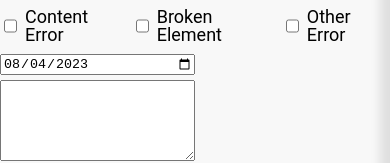
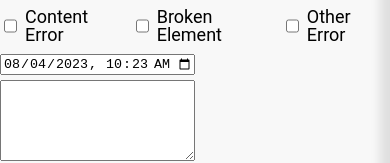
Before and after one commit to spikeflcl/frs-school-workshop-vue, a Vue app: page / in a window 390 px wide. Both pictures are taken after a click on the button "Pokaż formularz". Shown: the part 644-807 px from the top of the page. Built offline with nearby package versions, Linux system fonts and the light colour scheme.

Commit message:
fix: add proper date format in form

```diff
--- a/src/App.vue
+++ b/src/App.vue
@@ -53,7 +53,6 @@ watch(mobile, () => {
 watch(desktop, () => {
   if (!desktop.value) adVisbility.value = 'hidden';
 })
-
 </script>
 
 <template>
--- a/src/components/BurgerButton.vue
+++ b/src/components/BurgerButton.vue
@@ -71,5 +71,4 @@
       }
     }
   }
-
 </style>
--- a/src/components/HeaderButton.vue
+++ b/src/components/HeaderButton.vue
@@ -3,11 +3,9 @@
 </template>
 
 <script setup>
-
   defineProps({
     number: Number
   })
-
 </script>
 
 <style lang="scss" scoped>
@@ -27,5 +25,4 @@
       margin-right: 10px;
     }
   }
-
 </style>
--- a/src/components/HeaderText.vue
+++ b/src/components/HeaderText.vue
@@ -27,5 +27,4 @@
       padding-top: 15px;
     }
   }
-
 </style>
--- a/src/components/InputMenu.vue
+++ b/src/components/InputMenu.vue
@@ -1,7 +1,8 @@
 <script setup>
 import { ref, toRaw } from 'vue';
+import { useNow, useDateFormat } from '@vueuse/core'
 
-const formDate = ref(new Date().toISOString().slice(0, 10));
+const formDate = ref(useDateFormat(useNow(), 'YYYY-MM-DDTHH:mm'))
 const formChecked = ref([]);
 const formEmail = ref('');
 const formName = ref('');
@@ -15,12 +16,11 @@ const sendForm = () => {
     checkedErrors: toRaw(formChecked.value),
     reportContent: formText.value
   };
-
+  console.log(formDate.value)
   return form;
 }
 
 const emit = defineEmits(['filledForm'])
-
 </script>
 
 <template>
@@ -29,11 +29,11 @@ const emit = defineEmits(['filledForm'])
       <div class="input-container m-y-10">
         <label class="label">
           E-mail
-          <input class="text-input" type="email" v-model="formEmail" required>
+          <input class="text-input" type="email" name="email" v-model="formEmail" required>
         </label>
-        <label class="label" for="name">
+        <label class="label">
           Name
-          <input class="text-input" type="text" pattern="^[A-Z].*" title="Must start with a capital letter." v-model="formName" required>
+          <input class="text-input" type="text" name="name" pattern="^[A-Z].*" title="Must start with a capital letter." v-model="formName" required>
         </label>
       </div>
       <p>{{  }}</p>
@@ -46,8 +46,8 @@ const emit = defineEmits(['filledForm'])
         <label class="label" for="other_error">Other Error</label>
       </fieldset>
       <div class="input-container">
-        <input class="text-input" type="date" v-model="formDate">
-        <textarea class="text-input" rows="5" v-model="formText" maxlength="150"></textarea>
+        <input class="text-input" type="datetime-local" v-model="formDate">
+        <textarea class="text-input" rows="5" name="text" v-model="formText" maxlength="150"></textarea>
         <button class="input-button" type="submit" @click="$emit('filledForm', sendForm())">Wyślij formularz</button>
         <button class="input-button" type="reset">Wyczyść formularz</button>
       </div>
--- a/src/components/MainImage.vue
+++ b/src/components/MainImage.vue
@@ -17,5 +17,4 @@
       margin-bottom: 30px;
     }
   }
-
 </style>
```
Also changed, not shown: src/components/AdBanner.vue (line endings or trailing spaces), src/components/ButtonContainer.vue (line endings or trailing spaces), src/components/ImageContainer.vue (line endings or trailing spaces), src/components/InputToggle.vue (line endings or trailing spaces), src/components/MobileMenu.vue (line endings or trailing spaces).
